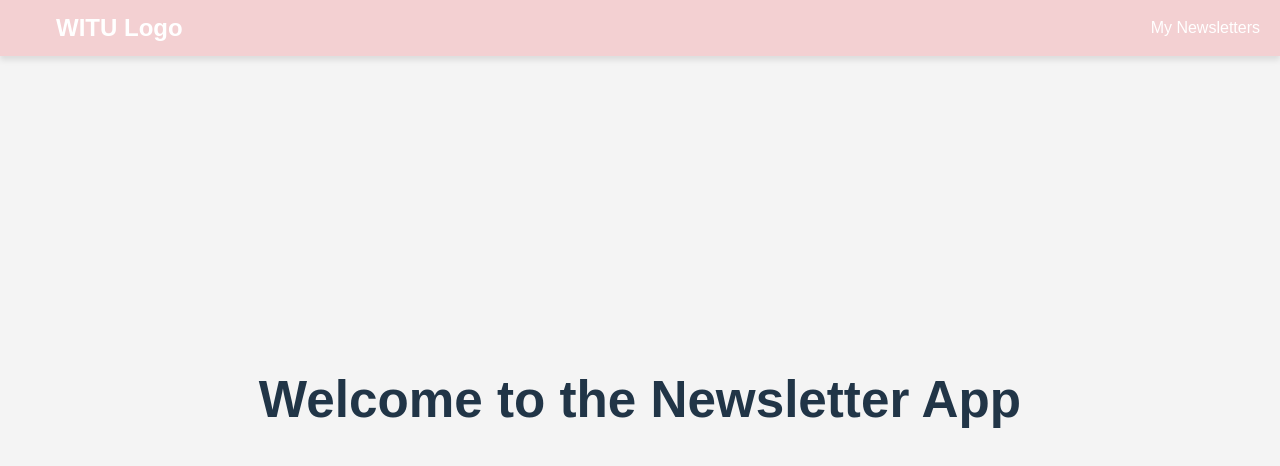
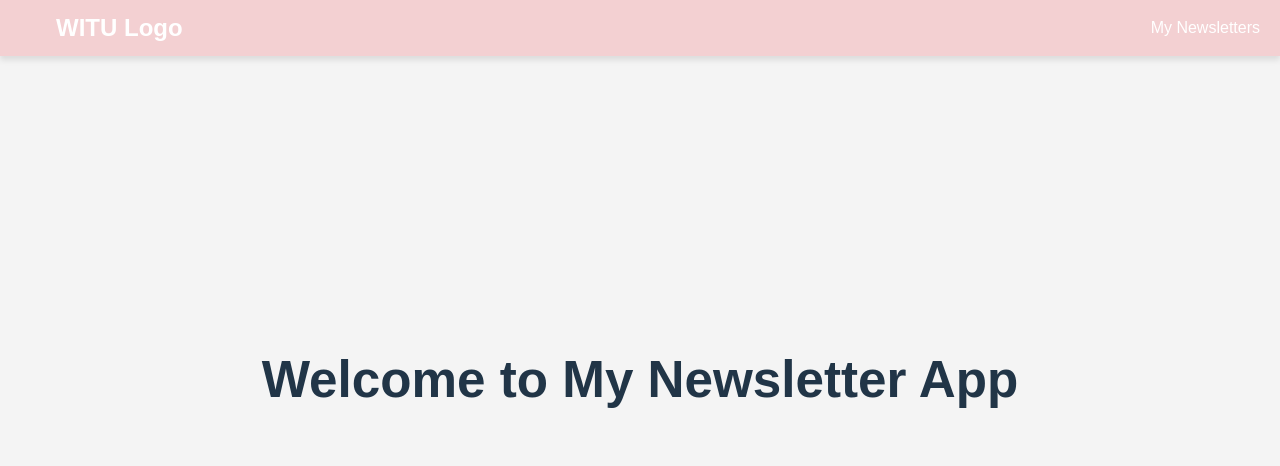
Before and after one commit to AliAngelinaaa/witu-newsletter-frontend, a React (Vite) app: page /witunewsletter/ in a window 1280 px wide. Shown: the top 466 px of the page. Built offline with nearby package versions, Linux system fonts and the light colour scheme; no server answers.

Commit message:
oauth working on frontend

```diff
--- a/package.json
+++ b/package.json
@@ -10,6 +10,7 @@
     "preview": "vite preview"
   },
   "dependencies": {
+    "@react-oauth/google": "^0.12.1",
     "axios": "^1.7.2",
     "react": "^18.3.1",
     "react-dom": "^18.3.1",
--- a/src/App.jsx
+++ b/src/App.jsx
@@ -3,14 +3,18 @@ import Navbar from './components/navbar'; // Ensure the case matches your file s
 import MyNewsletters from './pages/mynewsletters'; // Ensure the case matches your file system
 import Home from './pages/home';
 import NewsletterForm from './pages/create-newsletter';
+import SingleNewsletter from './pages/singleNewsletter';
 import { BrowserRouter, Routes, Route } from "react-router-dom";
-import SingleNewsletter from './pages/singleNewsletter';
+import { GoogleOAuthProvider } from '@react-oauth/google';
 import './App.css';
 
 function App() {
   const [count, setCount] = useState(0);
+  const clientId = import.meta.env.VITE_GOOGLE_CLIENT_ID;
+
 
   return (
+    <GoogleOAuthProvider clientId={clientId}>
       <BrowserRouter basename="/witunewsletter">
         <Navbar />
         <Routes>
@@ -18,9 +22,9 @@ function App() {
           <Route path="/mynewsletters" element={<MyNewsletters />} />
           <Route path="mynewsletters/create" element={<NewsletterForm />} />
           <Route path="mynewsletters/posts/:id" element={<SingleNewsletter />} />
-
         </Routes>
       </BrowserRouter>
+    </GoogleOAuthProvider>
   );
 }
 
--- /dev/null
+++ b/src/auth/GoogleLoginButton.jsx
@@ -0,0 +1,33 @@
+import React from 'react';
+import { GoogleLogin } from '@react-oauth/google';
+import axios from 'axios';
+
+const GoogleLoginButton = () => {
+  const handleSuccess = async (response) => {
+    try {
+      // Assuming response.credential contains the ID token
+      const { data } = await axios.post('http://localhost:8080/auth/google', {
+        id_token: response.credential,
+      });
+
+      // Handle successful authentication (e.g., store user data or redirect)
+      console.log('User data:', data);
+    } catch (error) {
+      console.error('Error during Google authentication:', error);
+    }
+  };
+
+  const handleError = (error) => {
+    console.error('Google authentication error:', error);
+  };
+
+  return (
+    <GoogleLogin
+      onSuccess={handleSuccess}
+      onError={handleError}
+      // Additional props might be necessary based on your setup
+    />
+  );
+};
+
+export default GoogleLoginButton;
--- a/src/pages/home.jsx
+++ b/src/pages/home.jsx
@@ -1,9 +1,14 @@
-import React from "react";
+// pages/home.jsx or wherever you want the Google Sign-In button
+import React from 'react';
+import GoogleLoginButton from '../auth/GoogleLoginButton'; // Adjust the path if necessary
 
-const Home = () =>{
-    return(
-        <h1>Welcome to the Newsletter App</h1>
-    )
-}
+const Home = () => {
+  return (
+    <div>
+      <h1>Welcome to My Newsletter App</h1>
+      <GoogleLoginButton />
+    </div>
+  );
+};
 
 export default Home;
```
Also changed, not shown: 2 other files (tests, documents, lock files or other folders). Lines whose indentation alone changed are shown as unchanged.
